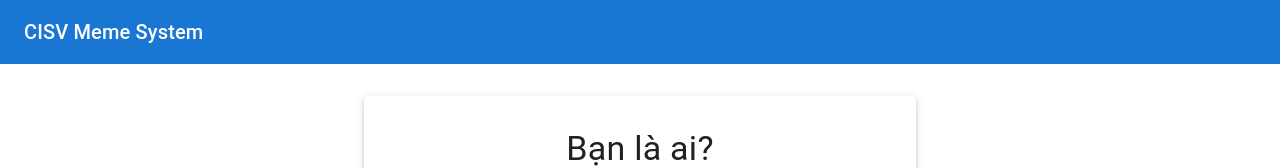
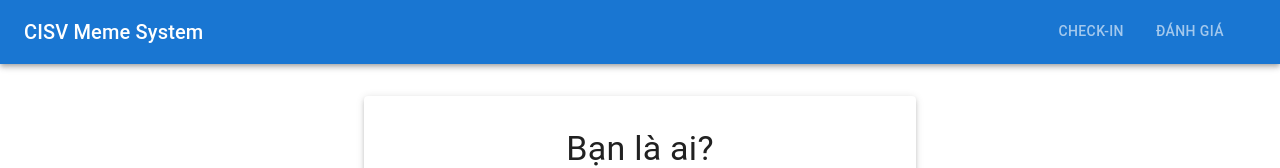
Before and after one commit to quanhoang1408/CISV_Review_System_UI, a React (Create React App) app: page / in a window 1280 px wide. Shown: the top 168 px of the page. Built offline with nearby package versions, Linux system fonts and the light colour scheme; no server answers.

Commit message:
update navbar

```diff
--- a/src/components/Header.jsx
+++ b/src/components/Header.jsx
@@ -1,36 +1,47 @@
 // src/components/Header.jsx
 import React, { useState, useEffect } from 'react';
-import { useNavigate } from 'react-router-dom';
+import { useNavigate, useLocation } from 'react-router-dom';
 import {
-  AppBar, Toolbar, Typography, Button, Box,
-  IconButton, Menu, MenuItem, Avatar
+  AppBar,
+  Toolbar,
+  Typography,
+  Box,
+  Button,
+  Tab,
+  Tabs,
+  Chip
 } from '@mui/material';
-import { AccountCircle, ExitToApp } from '@mui/icons-material';
+import { Logout, Person } from '@mui/icons-material';
 
 const Header = ({ title, showLogout = true }) => {
+  const navigate = useNavigate();
+  const location = useLocation();
+  const currentPath = location.pathname;
   const [adminName, setAdminName] = useState('');
-  const [anchorEl, setAnchorEl] = useState(null);
-  const [isLoggedIn, setIsLoggedIn] = useState(false);
-  const navigate = useNavigate();
 
-  useEffect(() => {
-    const adminData = localStorage.getItem('currentAdmin');
-    if (adminData) {
-      const admin = JSON.parse(adminData);
-      setAdminName(admin.name);
-      setIsLoggedIn(true);
-    } else {
-      setIsLoggedIn(false);
-    }
-  }, []);
+  // Only show nav tabs on main application pages (not admin selection)
+  const showNavigation = !currentPath.includes('/admin-selection');
 
-  const handleMenu = (event) => {
-    setAnchorEl(event.currentTarget);
+  // Set the active tab based on current path
+  const getTabValue = () => {
+    if (currentPath.includes('/checkin')) return 0;
+    if (currentPath.includes('/evaluation')) return 1;
+    return false; // No tab active if on another page
   };
 
-  const handleClose = () => {
-    setAnchorEl(null);
-  };
+  // Load admin name from localStorage
+  useEffect(() => {
+    if (showLogout) {
+      try {
+        const adminData = JSON.parse(localStorage.getItem('currentAdmin'));
+        if (adminData && adminData.name) {
+          setAdminName(adminData.name);
+        }
+      } catch (error) {
+        console.error('Error loading admin data:', error);
+      }
+    }
+  }, [showLogout]);
 
   const handleLogout = () => {
     localStorage.removeItem('currentAdmin');
@@ -38,50 +49,56 @@ const Header = ({ title, showLogout = true }) => {
   };
 
   return (
-    <AppBar position="static" color="primary" elevation={0} sx={{ mb: 3 }}>
+    <AppBar position="static">
       <Toolbar>
         <Typography variant="h6" component="div" sx={{ flexGrow: 1 }}>
           {title}
         </Typography>
 
-        {isLoggedIn && showLogout && (
-          <Box sx={{ display: 'flex', alignItems: 'center' }}>
-            <Typography variant="body1" sx={{ mr: 2 }}>
-              Xin chào, {adminName}
-            </Typography>
+        {showNavigation && (
+          <Box sx={{ mr: 2 }}>
+            <Tabs
+              value={getTabValue()}
+              textColor="inherit"
+              indicatorColor="secondary"
+              aria-label="navigation tabs"
+            >
+              <Tab
+                label="Check-in"
+                onClick={() => navigate('/checkin')}
+              />
+              <Tab
+                label="Đánh giá"
+                onClick={() => navigate('/evaluation')}
+              />
+            </Tabs>
+          </Box>
+        )}
 
-            <IconButton
-              size="large"
-              aria-label="account menu"
-              aria-controls="menu-appbar"
-              aria-haspopup="true"
-              onClick={handleMenu}
-              color="inherit"
-            >
-              <AccountCircle />
-            </IconButton>
+        {adminName && (
+          <Chip
+            icon={<Person />}
+            label={`Xin chào, ${adminName}`}
+            variant="outlined"
+            sx={{
+              color: 'white',
+              borderColor: 'rgba(255,255,255,0.5)',
+              mr: 2,
+              '& .MuiChip-icon': {
+                color: 'white'
+              }
+            }}
+          />
+        )}
 
-            <Menu
-              id="menu-appbar"
-              anchorEl={anchorEl}
-              anchorOrigin={{
-                vertical: 'bottom',
-                horizontal: 'right',
-              }}
-              keepMounted
-              transformOrigin={{
-                vertical: 'top',
-                horizontal: 'right',
-              }}
-              open={Boolean(anchorEl)}
-              onClose={handleClose}
-            >
-              <MenuItem onClick={handleLogout}>
-                <ExitToApp sx={{ mr: 1 }} />
-                Đăng xuất
-              </MenuItem>
-            </Menu>
-          </Box>
+        {showLogout && (
+          <Button
+            color="inherit"
+            startIcon={<Logout />}
+            onClick={handleLogout}
+          >
+            Đăng xuất
+          </Button>
         )}
       </Toolbar>
     </AppBar>
--- a/src/pages/CheckInPage.jsx
+++ b/src/pages/CheckInPage.jsx
@@ -1,6 +1,5 @@
 // src/pages/CheckInPage.jsx
 import React, { useState, useEffect, useRef } from 'react';
-import { Link } from 'react-router-dom';
 import axios from 'axios';
 import Webcam from 'react-webcam';
 import Header from '../components/Header';
@@ -9,15 +8,15 @@ import {
   CardContent, IconButton, Dialog, DialogTitle,
   DialogContent, DialogActions, Avatar, Tab, Tabs,
   Input, CircularProgress, Snackbar, Alert,
-  TextField, InputAdornment // Thêm TextField và InputAdornment
+  TextField, InputAdornment
 } from '@mui/material';
 import {
   PhotoCamera,
   FileUpload,
   Cameraswitch,
-  Search, // Thêm biểu tượng Search
-  Person, // Icon cho supporter
-  EmojiPeople // Icon cho leader
+  Search,
+  Person,
+  EmojiPeople
 } from '@mui/icons-material';
 
 const CheckInPage = () => {
@@ -31,7 +30,7 @@ const CheckInPage = () => {
   const [snackbar, setSnackbar] = useState({ open: false, message: '', severity: 'info' });
   const webcamRef = useRef(null);
   const [facingMode, setFacingMode] = useState("user");
-  const [searchQuery, setSearchQuery] = useState(''); // Thêm state cho chức năng tìm kiếm
+  const [searchQuery, setSearchQuery] = useState('');
 
   useEffect(() => {
     // Admin check is now handled by AuthWrapper
@@ -184,19 +183,9 @@ const CheckInPage = () => {
       <Header title="CISV Meme System" />
       <Container maxWidth="lg">
         <Box sx={{ my: 4 }}>
-          <Box sx={{ display: 'flex', justifyContent: 'space-between', alignItems: 'center', mb: 4 }}>
-            <Typography variant="h4" component="h1">
-              Check-in
-            </Typography>
-            <Button
-              component={Link}
-              to="/evaluation"
-              variant="contained"
-              color="success"
-            >
-              Đến trang đánh giá
-            </Button>
-          </Box>
+          <Typography variant="h4" component="h1" sx={{ mb: 4 }}>
+            Check-in
+          </Typography>
 
           {/* Thêm ô tìm kiếm */}
           <Box sx={{ mb: 3 }}>
--- a/src/pages/EvaluationPage.jsx
+++ b/src/pages/EvaluationPage.jsx
@@ -1,6 +1,5 @@
 // src/pages/EvaluationPage.jsx
 import React, { useState, useEffect } from 'react';
-import { Link } from 'react-router-dom';
 import axios from 'axios';
 import EvaluationForm from '../components/EvaluationForm';
 import Header from '../components/Header';
@@ -144,19 +143,9 @@ const EvaluationPage = () => {
       <Header title="CISV Meme System" />
       <Container maxWidth="lg">
         <Box sx={{ my: 4 }}>
-          <Box sx={{ display: 'flex', justifyContent: 'space-between', alignItems: 'center', mb: 4 }}>
-            <Typography variant="h4" component="h1">
-              Đánh giá người tham gia
-            </Typography>
-            <Button
-              component={Link}
-              to="/checkin"
-              variant="contained"
-              color="primary"
-            >
-              Quay lại trang Check-in
-            </Button>
-          </Box>
+          <Typography variant="h4" component="h1" sx={{ mb: 4 }}>
+            Đánh giá người tham gia
+          </Typography>
 
           {loading && !selectedParticipant && (
             <Box sx={{ display: 'flex', justifyContent: 'center', my: 4 }}>
@@ -394,14 +383,6 @@ const EvaluationPage = () => {
               <Typography variant="h6" color="text.secondary">
                 Chưa có người tham gia nào.
               </Typography>
-              <Button
-                component={Link}
-                to="/checkin"
-                variant="contained"
-                sx={{ mt: 2 }}
-              >
-                Đi đến trang Check-in
-              </Button>
             </Box>
           )}
         </Box>
```
